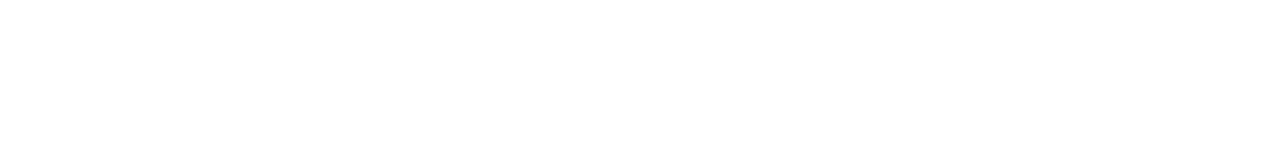
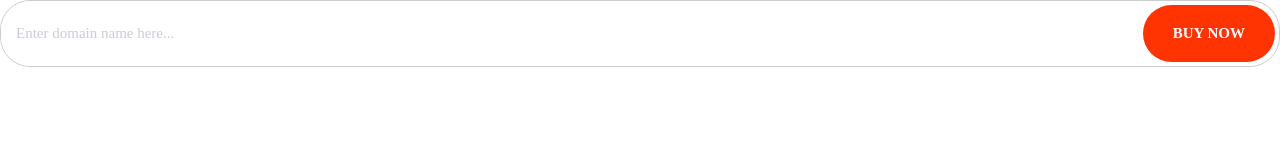
Before and after one commit to TheIrish5073/test, a plain HTML site: page index.html in a window 1280 px wide. Drawn offline with Linux system fonts and the light colour scheme.

Commit message:
Button and inputs

```diff
--- a/css/style.css
+++ b/css/style.css
@@ -1,4 +1,4 @@
-*{
+*,*::after,*::before{
     box-sizing: border-box;
 }
 
@@ -14,6 +14,8 @@ html{
     --color-accent:#ff3400;
     --color-headings:#1b0760;
     --color-body:#918ca4;
+    --color-border:#ccc;
+    --border-radius:30px;
 }
 
 /* daca pui virgula se ia toate , daca nu pui virgula se ia de exemple toate p din clasa box   */
@@ -181,3 +183,104 @@ a{
     justify-content: center;
     align-items: center;
 }
+
+/* Buttons */
+
+.btn{
+    font-size: 1.8rem;
+    font-weight: 600;
+    text-transform: uppercase;
+    padding: 2rem 3rem;
+    border: 0;
+    border-radius: 40px;
+    cursor: pointer;
+    white-space:nowrap;
+    text-align: center;
+    margin: 1rem 0;
+}
+
+.btn--primary{
+    background: var(--color-primary);
+    color: #fff;
+}
+
+.btn--primary:hover{
+    background: #3a8ffd;
+}
+
+.btn--secondary{
+    background: var(--color-secondary);
+    color: #fff;
+}
+
+.btn--secondary:hover{
+    background: #00c8eb;
+}
+
+.btn--accent{
+    background: var(--color-accent);
+    color: #fff;
+}
+
+.btn--accent:hover{
+    background: #ec3000;
+}
+
+.btn--block{
+    width: 100%;
+    display: inline-block;
+}
+
+.btn--outline{
+    background: #fff;
+    color: var(--color-headings);
+    border: 2px solid var(--color-headings);
+}
+
+.btn--outline:hover{
+    background: var(--color-headings);
+    color: #fff;
+}
+
+@media screen and (min-width:1024px) {
+    .btn{
+        font-size: 1.5rem;
+    }
+
+}
+
+/* inputs */
+.input{
+    padding: 1.5rem 3.5rem;
+    border: 1px solid #ccc;
+    border-radius: 30px;
+    outline: 0;
+    color: var(--color-headings);
+    font-size: 2rem;
+}
+
+::placeholder{
+    color:#cdcbd7;
+}
+
+.input-group{
+    border: 1px solid var(--color-border);
+    border-radius: var(--border-radius);
+    display: flex;
+}
+
+.input-group .input{
+    border: 0;
+    flex-grow: 1;
+    padding: 1rem 1.5rem;
+}
+
+.input-group .btn{
+    margin: 4px;
+}
+
+@media screen and (min-width:1024px) {
+    .input{
+        font-size: 1.5rem;
+    }
+}
--- a/index.html
+++ b/index.html
@@ -8,6 +8,9 @@
     <title>Document</title>
 </head>
 <body>
-
+    <div class="input-group">
+        <input type="text" class="input" placeholder="Enter domain name here...">
+        <button class="btn btn--accent">buy now</button>
+    </div>
 </body>
 </html>
```
Also changed, not shown: components/button-inputs.html (added, +5 -0 lines).
